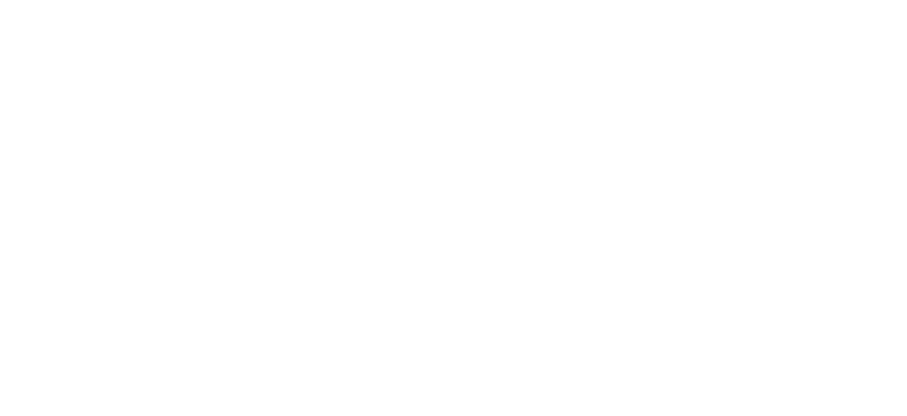
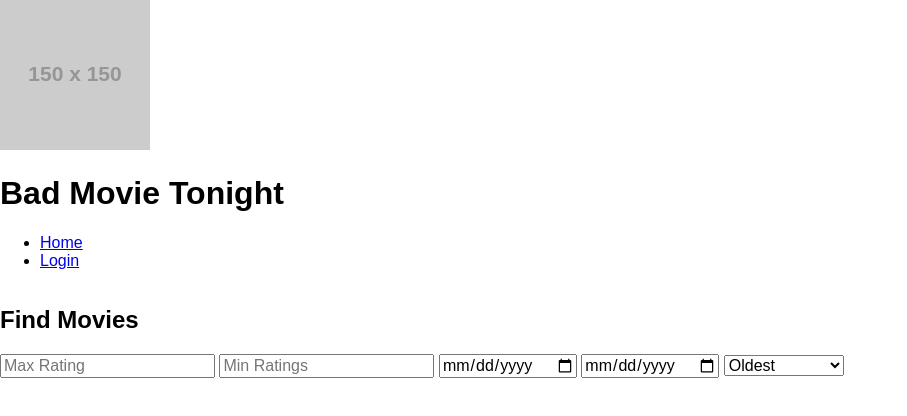
Before and after one commit to BadMovieTonight/client-bmt, a plain HTML site: page index.html in a window 1280 px wide. Shown: the whole page, without its empty margins (0-907 px from the left). Drawn offline with nearby package versions, Linux system fonts and the light colour scheme; placeholder pictures from the web are drawn by us.

Commit message:
added handlebars template and search form"

```diff
--- a/index.html
+++ b/index.html
@@ -7,13 +7,51 @@
     <link rel="stylesheet" type="text/css" href="styles/base.css">
     <link rel="stylesheet" type="text/css" href="styles/layout.css">
     <link rel="stylesheet" type="text/css" href="styles/modules.css">
+
+    <script id="movie-list-item" type="text/x-handlebars-template">
+      <div class="movie-list-item" id="{{id}}">
+        <img src="https://image.tmdb.org/t/p/w200_and_h300_bestv2{{poster_path}}">
+        <h3>{{title}}</h3>
+        <p>{{vote_average}}</p>
+        <p>{{release_date}}</p>
+        <p>{{overview}}</p>
+      </div>
+    </script>
   </head>
   <body>
     <header>
-
+      <div class="centered clearfix">
+        <div class="left" id="logo-section">
+          <img src="http://via.placeholder.com/150x150">
+          <h1>Bad Movie Tonight</h1>
+        </div>
+        <nav>
+          <div class="icon-menu"></div>
+          <ul>
+            <li><a href="/">Home</a></li>
+            <li><a href="/login">Login</a></li>
+          </ul>
+        </nav>
+      </div>
     </header>
     <main>
-
+      <section class="container" id="movie-search">
+        <h2>Find Movies</h2>
+        <form id="search-form">
+          <input type="number" id="max-rating" placeholder="Max Rating">
+          <input type="number" id="min-ratings" placeholder="Min Ratings">
+          <input type="date" id="date-before" placeholder="Date Before">
+          <input type="date" id="date-after" placeholder="Date After">
+          <select name="Sort By" id="sort-by">
+            <option value="date-asc">Oldest</option>
+            <option value="date-desc">Newest</option>
+            <option value="name">Name</option>
+            <option value="rating">Lowest Rated</option>
+            <option value="popularity">Most Popular</option>
+          </select>
+        </form>
+        <ul id="movie-list"></ul>
+      </section>
     </main>
     <footer>
 
```
